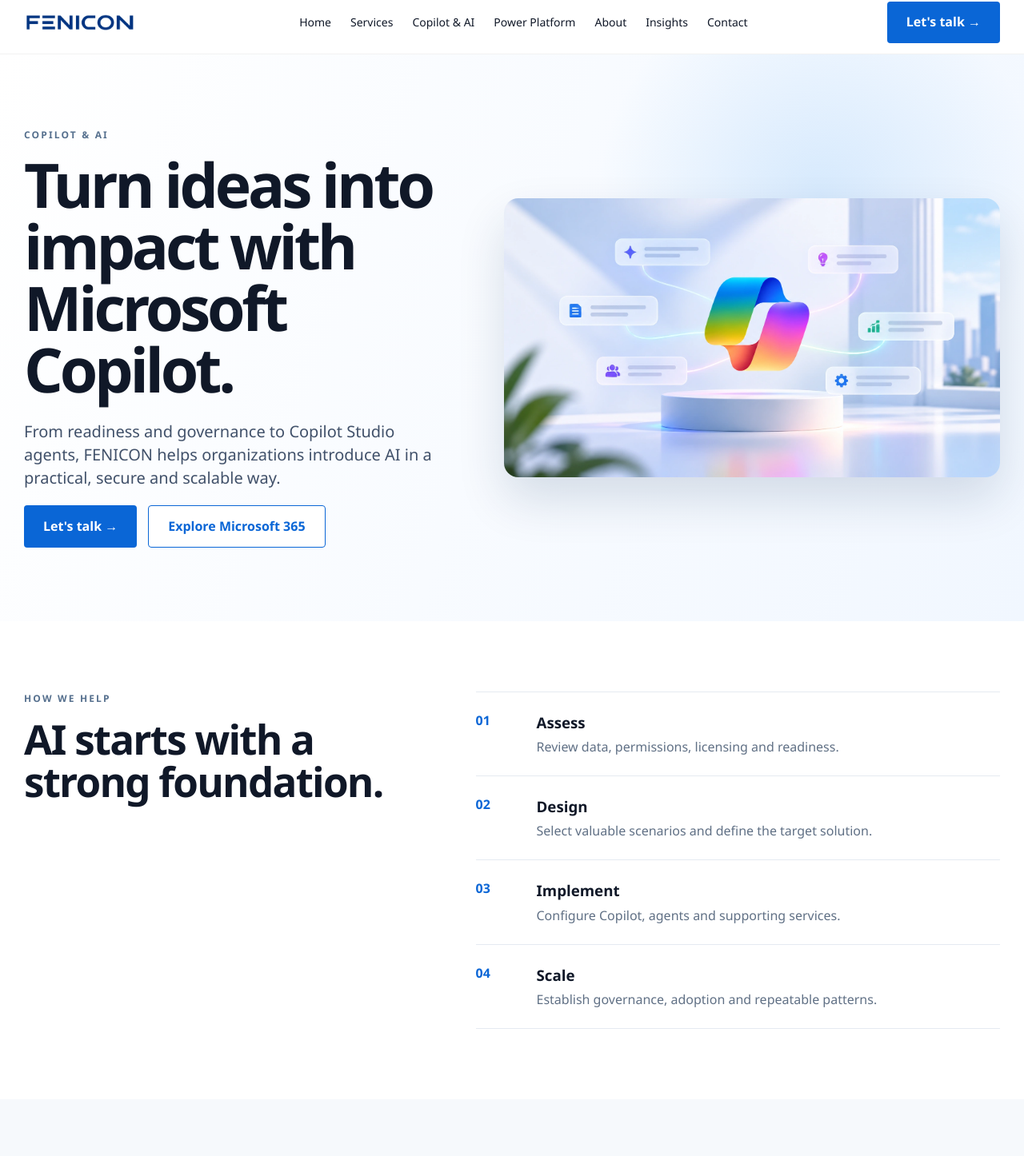
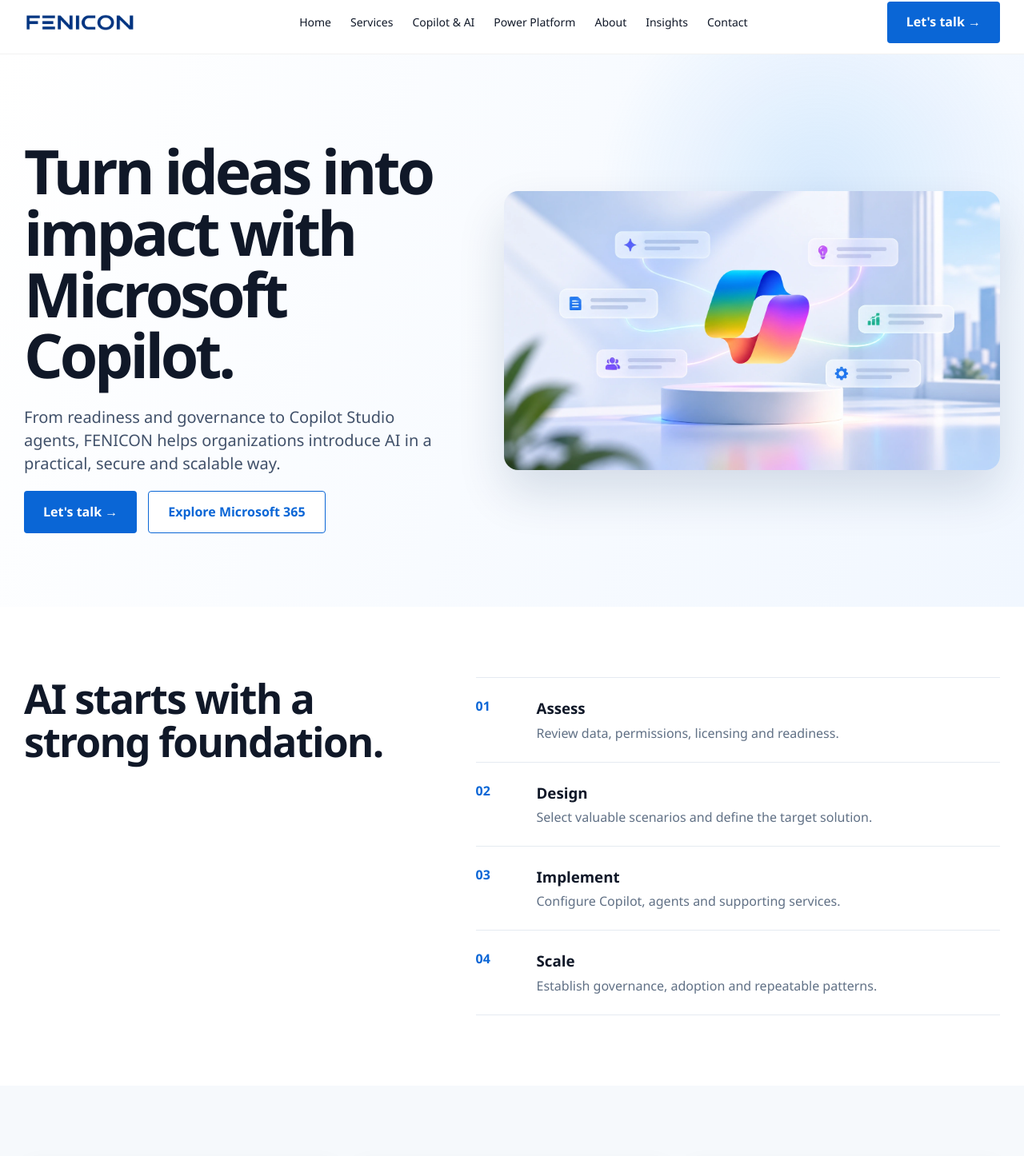
Before and after one commit to nielsferson/feniconbv-website, a React (Vite) app: page /copilot in a window 1280 px wide. Shown: the part 12-1458 px from the top of the page at 80% size. Built offline with nearby package versions, Linux system fonts and the light colour scheme.

Commit message:
Refactor Copilot page layout and content
Removed eyebrow text from PageHero and updated FeatureSection layout.

```diff
--- a/src/pages/Copilot.jsx
+++ b/src/pages/Copilot.jsx
@@ -9,7 +9,6 @@
   return (
     <>
       <PageHero
-        eyebrow="COPILOT & AI"
         title="Turn ideas into impact with Microsoft Copilot."
         intro="From readiness and governance to Copilot Studio agents, FENICON helps organizations introduce AI in a practical, secure and scalable way."
         image="/images/copilot/copilot-hero.webp"
@@ -25,7 +24,6 @@
       ]}/>
       <section className="section soft-section">
         <div className="shell">
-          <p className="eyebrow">REAL-WORLD USE CASES</p>
           <div className="content-grid three">
             <article className="content-card"><h2>Knowledge</h2><p>Agents grounded in trusted organizational content.</p></article>
             <article className="content-card"><h2>Productivity</h2><p>Summarization, preparation and day-to-day assistance.</p></article>
@@ -41,7 +39,7 @@
   return (
     <section className="section">
       <div className="shell split-content">
-        <div><p className="eyebrow">HOW WE HELP</p><h2>AI starts with a strong foundation.</h2></div>
+        <div><h2>AI starts with a strong foundation.</h2></div>
         <div className="feature-list">
           {items.map(([t,d],i) =>
             <article key={t}><span>0{i+1}</span><div><h3>{t}</h3><p>{d}</p></div></article>
```
